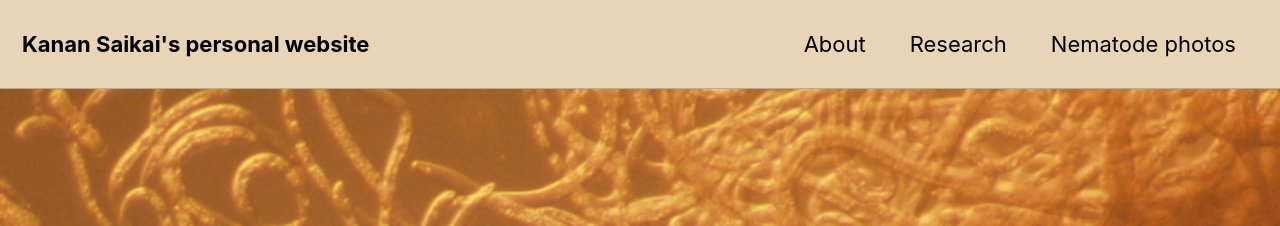
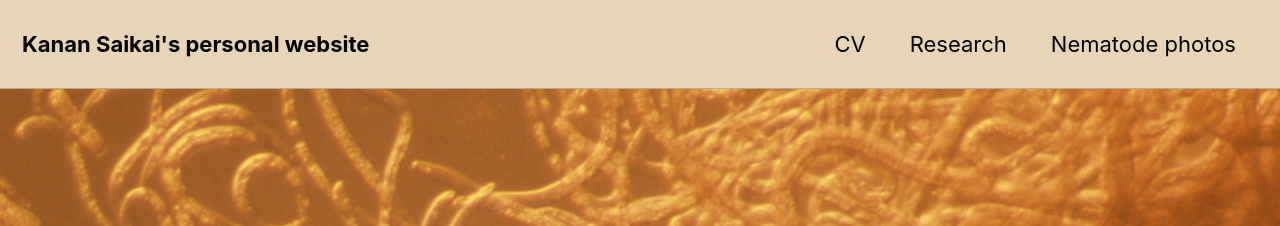
Before and after one commit to ksaikai/ksaikai.github.io, a Jekyll site: the page built from index.md, in a window 1280 px wide and 900 px high. Shown: the top 226 px of the window. Built offline with Jekyll 4.4.1, drawn with Linux system fonts in a browser that asks for light colours; cached includes are drawn as plain includes; nearby versions of some CDN libraries.

Commit message:
Update navigation.yml

```diff
--- a/_data/navigation.yml
+++ b/_data/navigation.yml
@@ -1,7 +1,7 @@
 # main links
 main:
-  - title: "About"
-    url: /about/
+  - title: "CV"
+    url: /cv/
   - title: "Research"
     url: /research/
   - title: "Nematode photos"
```
